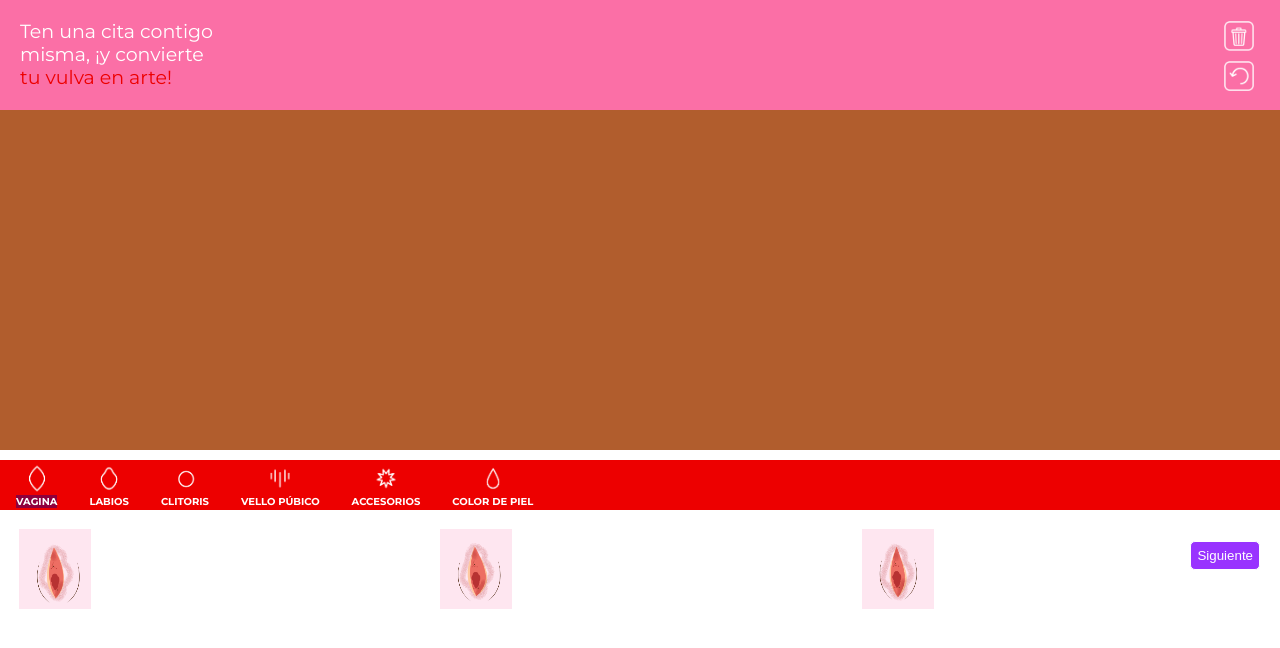
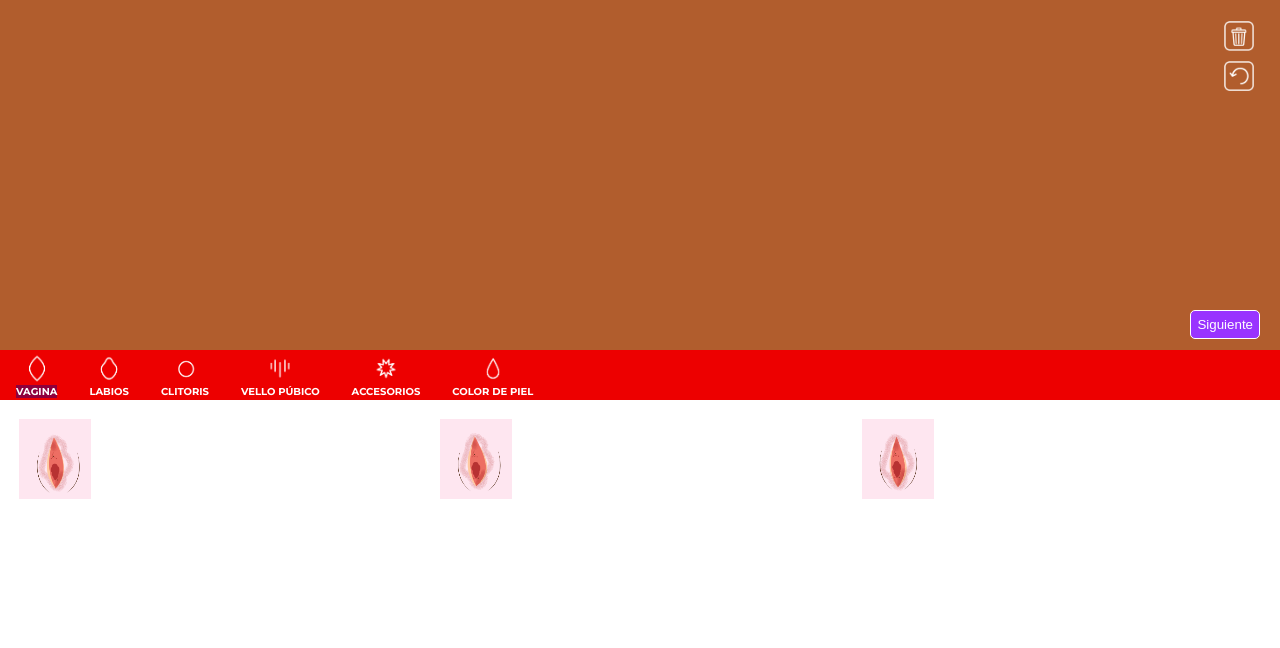
Before and after one commit to cryptodev6/vulvatar-builder, an Angular app: page /image-builder in a window 1280 px wide. Shown: the top 648 px of the page. Built offline with nearby package versions, Linux system fonts and the light colour scheme.

Commit message:
unnecesary image uup deleted

```diff
--- a/src/app/image-builder/image-builder.component.html
+++ b/src/app/image-builder/image-builder.component.html
@@ -1,10 +1,5 @@
 <div class="main-container">
   <div class="image-builder">
-    <div class="title">
-      Ten una cita contigo <br>
-      misma, ¡y convierte <br>
-      <span class="red">tu vulva en arte!</span>
-    </div>
     <div id="canvas" #canvas>
       <button id="reset-button" (click)="reset()">
         <img class="icono" src="assets/iconos_builder/iconos/bote_basura.png">
--- a/src/app/image-builder/image-builder.component.scss
+++ b/src/app/image-builder/image-builder.component.scss
@@ -110,10 +110,6 @@
   border: 0px;
 }
 
-#reset-button:hover {
-  background-color: rgb(237,0,0);
-  color: #fff;
-}
 #return-button {
   position: absolute;
   top: 60px;
@@ -123,14 +119,9 @@
   border: 0px;
 }
 
-#return-button:hover {
-  background-color: rgb(237,0,0);
-  color: #fff;
-}
-
 #save-button {
   position: absolute;
-  bottom: 230px;
+  top: 310px;
   right: 20px;
   cursor: pointer;
   background-color: transparent;
--- a/src/app/image-builder/image-builder.component.ts
+++ b/src/app/image-builder/image-builder.component.ts
@@ -82,7 +82,7 @@ export class ImageBuilderComponent implements OnInit {
     img.style.position = 'absolute';
     img.style.height = '350px';
     img.style.width = '100%';
-    img.style.top = '100px';
+    img.style.top = '0px';
     img.style.pointerEvents = "none";
     if (selectedCategory === "color_piel") {
       img.style.zIndex = "-1";
```
